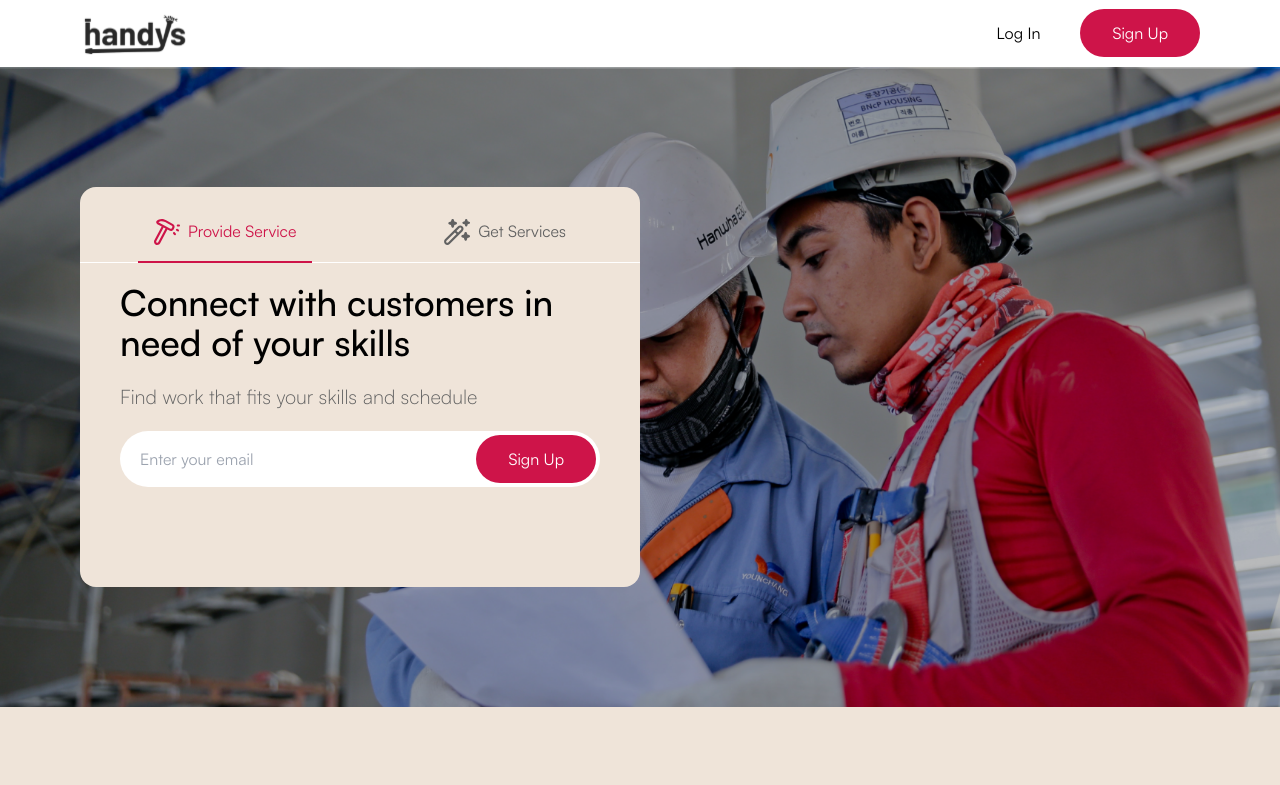
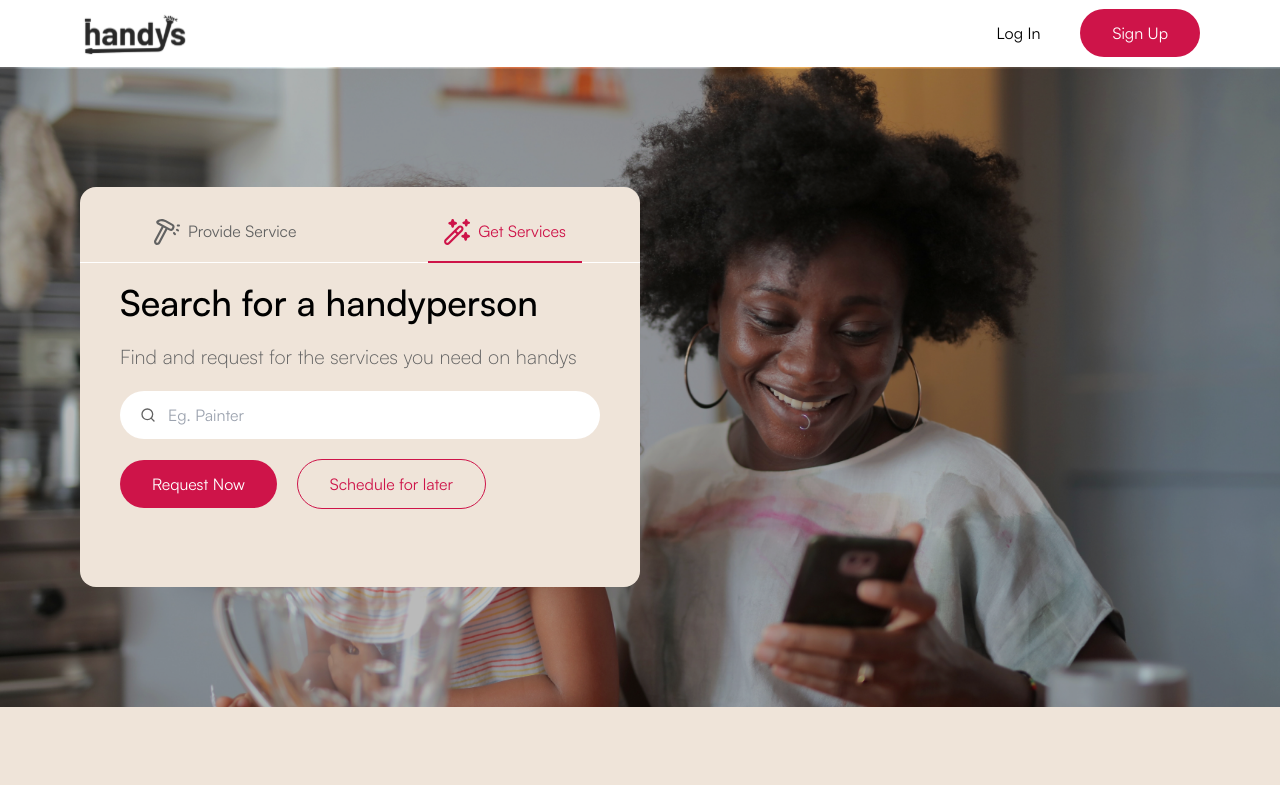
Before and after one commit to Handys-Inc/mvp-frontend, a React (Create React App) app: page / in a window 1280 px wide. Shown: the top 785 px of the page. Built offline with nearby package versions, Linux system fonts and the light colour scheme.

Commit message:
header component image and default state

```diff
--- a/src/app/Home/components/Header.js
+++ b/src/app/Home/components/Header.js
@@ -16,10 +16,17 @@ import Search from "./Search";
 import "./index.css";
 
 function Header() {
+  const [selectedIndex, setSelectedIndex] = React.useState(1);
   return (
-    <div className="bg-none md:bg-workerHero md:min-h-[80vh] bg-no-repeat bg-cover flex flex-col md:flex-row items-center md:px-20 mx-auto">
+    <div
+      className={
+        selectedIndex === 1
+          ? "md:bg-womanHero md:min-h-[80vh] bg-no-repeat bg-cover flex flex-col md:flex-row items-center md:px-20 mx-auto"
+          : "md:bg-workerHero md:min-h-[80vh] bg-no-repeat bg-cover flex flex-col md:flex-row items-center md:px-20 mx-auto"
+      }
+    >
       <div className="bg-secondary md:rounded-2xl w-full md:w-[35rem] md:h-[25rem]">
-        <Tab.Group>
+        <Tab.Group selectedIndex={selectedIndex} onChange={setSelectedIndex}>
           <div class="border-b border-white">
             <Tab.List class="flex flex-wrap justify-around -mb-px pt-4">
               <Tab as={Fragment}>
@@ -53,16 +60,6 @@ function Header() {
                   </button>
                 )}
               </Tab>
-              {/* <li class="mr-2">
-                <span class=" hover:text-gray-600 hover:border-gray-300 dark:hover:text-gray-300">
-                  Profile
-                </span>
-              </li>
-              <li class="mr-2">
-                <span class="inline-block p-4 text-blue-600 border-b-2 border-blue-600 rounded-t-lg active ">
-                  Dashboard
-                </span>
-              </li> */}
             </Tab.List>
           </div>
           <Tab.Panels className="px-5 md:px-10">
@@ -81,7 +78,13 @@ function Header() {
 
       </Tab.Group> */}
 
-      <div className="block md:hidden  w-full bg-secondary bg-workerHero h-[22rem] bg-cover bg-center">
+      <div
+        className={
+          selectedIndex === 1
+            ? "block md:hidden  w-full bg-secondary bg-womanHero h-[22rem] bg-cover bg-center"
+            : "block md:hidden  w-full bg-secondary bg-workerHero h-[22rem] bg-cover bg-center"
+        }
+      >
         {/* <img src={man} alt="workers" className="w-full h-[20rem]" /> */}
       </div>
     </div>
--- a/tailwind.config.js
+++ b/tailwind.config.js
@@ -18,6 +18,7 @@ module.exports = {
       },
       backgroundImage: {
         workerHero: "url('/src/assets/img/workers.png')",
+        womanHero: "url('/src/assets/img/woman.png')",
       },
     },
   },
```
Also changed, not shown: src/assets/img/woman.png (added).
